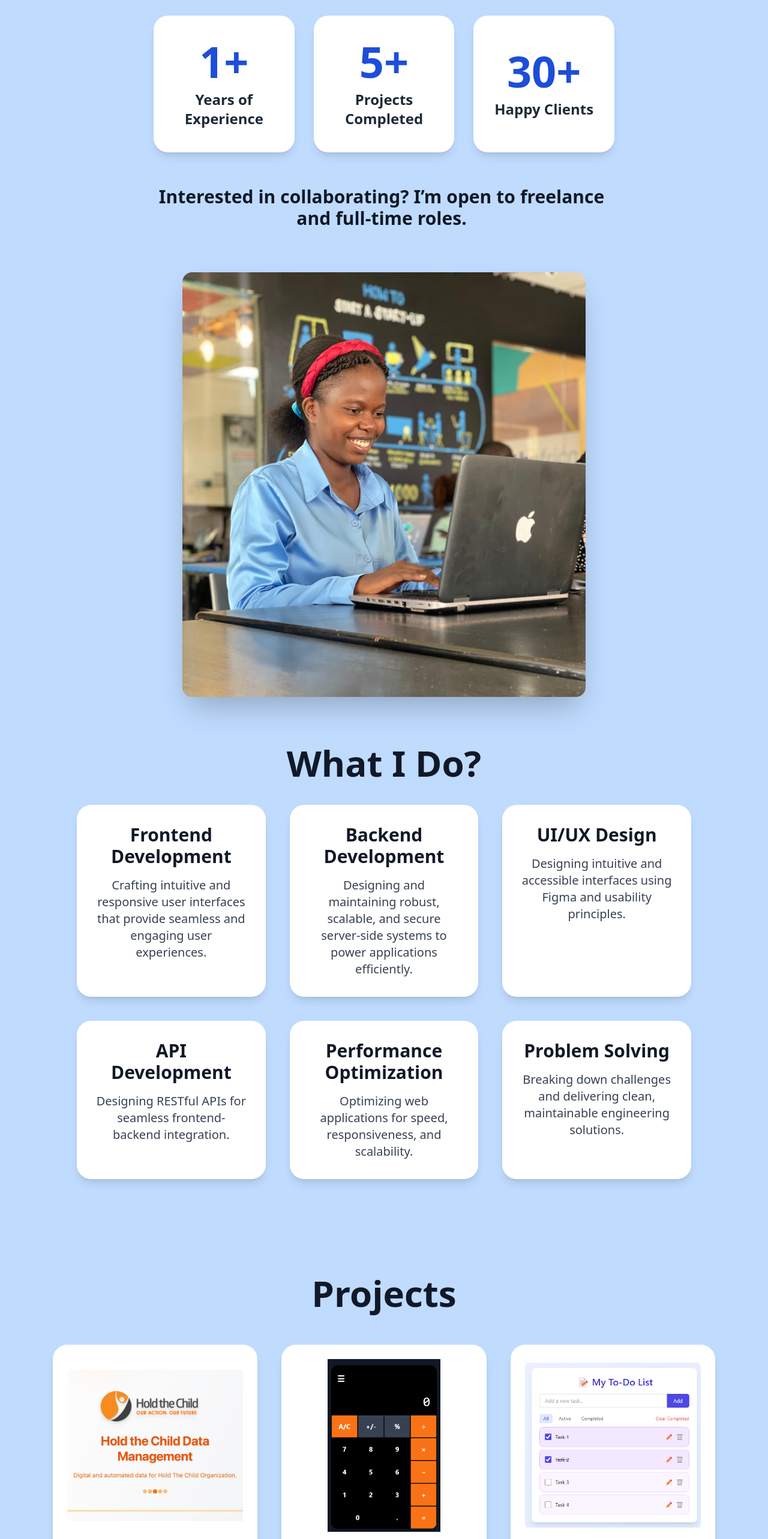
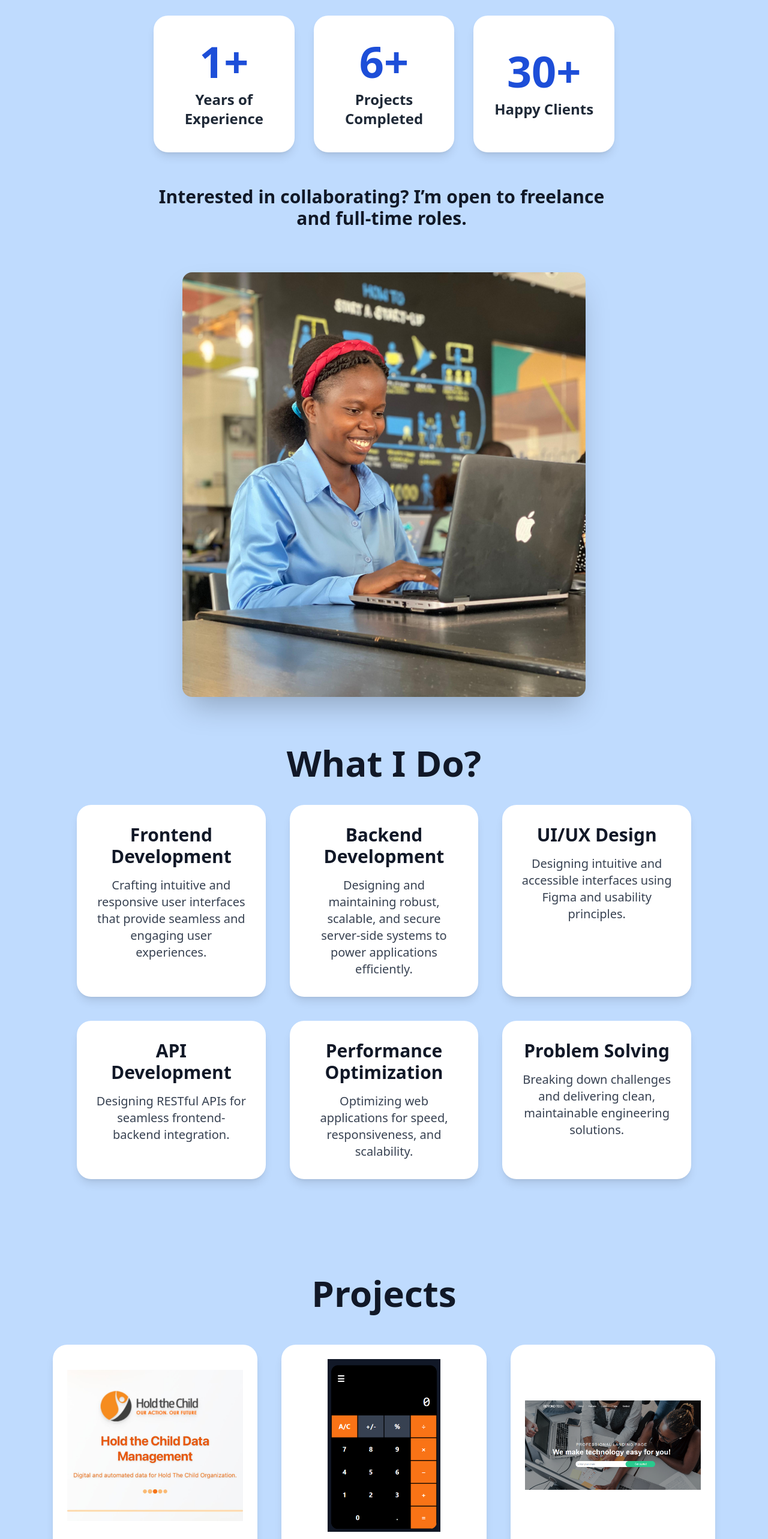
Before and after one commit to Lorna56/my-portifolio, a React (Vite) app: page / in a window 1280 px wide. Shown: the part 1311-3877 px from the top of the page at 60% size. Built offline with nearby package versions, Linux system fonts and the light colour scheme.

Commit message:
Added a project

```diff
--- a/src/components/About.jsx
+++ b/src/components/About.jsx
@@ -59,7 +59,7 @@ export default function About() {
 
   const stats = [
     { label: "Years of Experience", value: 1 },
-    { label: "Projects Completed", value: 5 },
+    { label: "Projects Completed", value: 6 },
     { label: "Happy Clients", value: 30 },
   ];
 
--- a/src/components/Projects.jsx
+++ b/src/components/Projects.jsx
@@ -16,6 +16,7 @@ import CalculatorPhoto from "../assets/Calculator.png"; // Calculator screenshot
 import ToDoPhoto from "../assets/To-do.png"; // To-Do App screenshot
 import QuizPhoto from "../assets/quiz.png"; // Quiz App screenshot
 import WeatherPhoto from "../assets/weather.png"; // Weather App screenshot
+import BeyondPhoto from "../assets/Beyond.png"; // Beyond App screenshot
 
 const AnimatedText = ({ text, delayOffset = 0 }) => {
   const words = text.split(" ");
@@ -58,6 +59,13 @@ export default function Projects() {
       tech: "React · Vite · Tailwind CSS · Node.js",
       demoLink: "https://Lorna56.github.io/my-calculator",
       img: CalculatorPhoto,
+    },
+    {
+    title: "Beyond Tech Website",
+      desc: "A professional business landing page designed to showcase digital solutions and attract clients. Features modern animations, Formspree-powered contact forms, and a responsive layout built for all devices.",
+      tech: "HTML · CSS · Bootstrap · JavaScript · Formspree",
+      demoLink: "https://lorna56.github.io/beyond-tech/", // ✅ replace with your actual deployed link
+      img: BeyondPhoto,
     },
     {
       title: "To-Do Web App",
```
Also changed, not shown: src/assets/Beyond.png (added).
